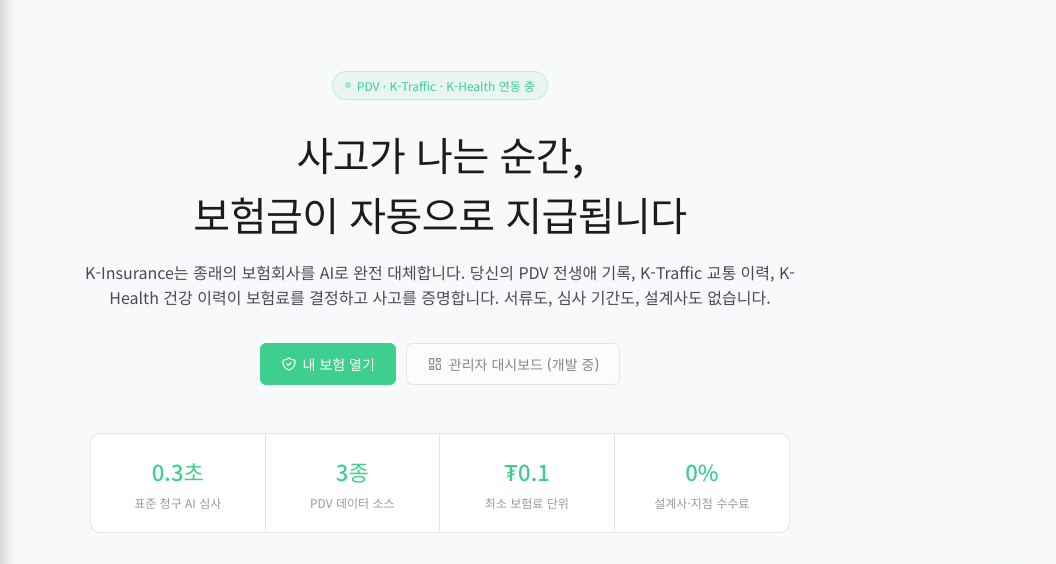
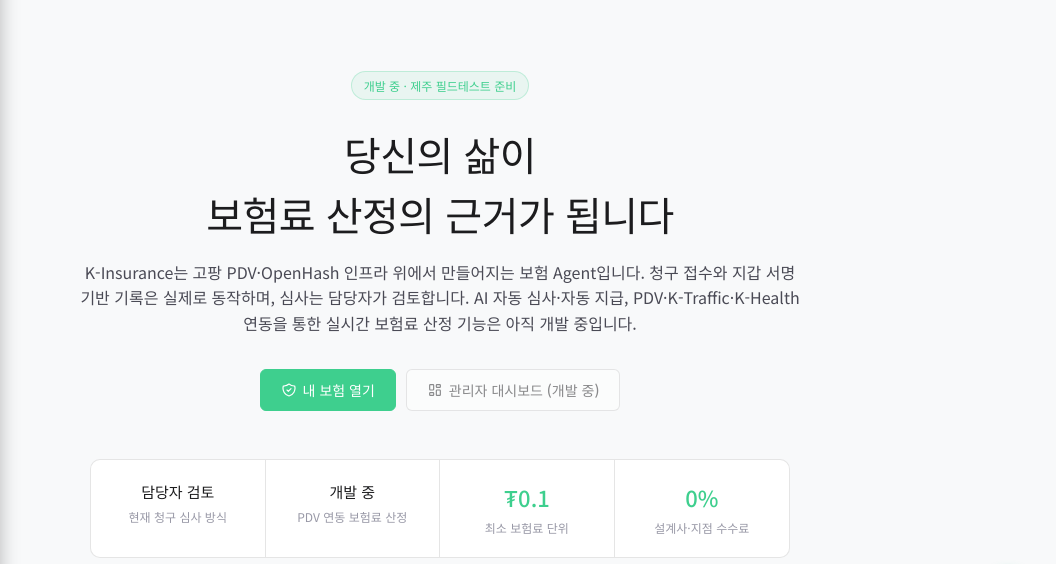
Before and after one commit to Openhash-Gopang/insurance, a website: page desktop.html in a window 1280 px wide. Shown: the part 140-704 px from the top of the page, 224-1280 px from the left. Drawn offline with Linux system fonts and the light colour scheme.

Commit message:
fix(긴급): desktop.html 히어로 섹션 — AI 자동심사·자동지급·PDV연동 과장 제거, 실제 동작(담당자 검토) 기준으로 정직화 (#6)
Co-authored-by: AI City Inc. <tensor.city@gmail.com>

```diff
--- a/desktop.html
+++ b/desktop.html
@@ -431,9 +431,9 @@ body.has-sidebar{padding-left:var(--sb-w-collapsed)}
 
 <!-- ── HERO ── -->
 <div class="hero">
-  <div class="hero-badge"><span class="pulse"></span>PDV · K-Traffic · K-Health 연동 중</div>
-  <h1>사고가 나는 순간,<br>보험금이 자동으로 지급됩니다</h1>
-  <p class="hero-sub">K-Insurance는 종래의 보험회사를 AI로 완전 대체합니다. 당신의 PDV 전생애 기록, K-Traffic 교통 이력, K-Health 건강 이력이 보험료를 결정하고 사고를 증명합니다. 서류도, 심사 기간도, 설계사도 없습니다.</p>
+  <div class="hero-badge" style="animation:none">개발 중 · 제주 필드테스트 준비</div>
+  <h1>당신의 삶이<br>보험료 산정의 근거가 됩니다</h1>
+  <p class="hero-sub">K-Insurance는 고팡 PDV·OpenHash 인프라 위에서 만들어지는 보험 Agent입니다. 청구 접수와 지갑 서명 기반 기록은 실제로 동작하며, 심사는 담당자가 검토합니다. AI 자동 심사·자동 지급, PDV·K-Traffic·K-Health 연동을 통한 실시간 보험료 산정 기능은 아직 개발 중입니다.</p>
   <div class="hero-actions">
     <a href="my_insurance.html" class="btn btn-brand">
       <svg width="16" height="16" viewBox="0 0 24 24" fill="none" stroke="currentColor" stroke-width="1.75" stroke-linecap="round" stroke-linejoin="round" aria-hidden="true"><path stroke="none" d="M0 0h24v24H0z" fill="none"/><path d="M9 12l2 2l4 -4"/><path d="M12 3a12 12 0 0 0 8.5 3a12 12 0 0 1 -8.5 15a12 12 0 0 1 -8.5 -15a12 12 0 0 0 8.5 -3"/></svg>
@@ -445,8 +445,8 @@ body.has-sidebar{padding-left:var(--sb-w-collapsed)}
     </span>
   </div>
   <div class="stat-strip">
-    <div class="stat"><div class="stat-val"><em>0.3초</em></div><div class="stat-lbl">표준 청구 AI 심사</div></div>
-    <div class="stat"><div class="stat-val"><em>3종</em></div><div class="stat-lbl">PDV 데이터 소스</div></div>
+    <div class="stat"><div class="stat-val" style="font-size:15px">담당자 검토</div><div class="stat-lbl">현재 청구 심사 방식</div></div>
+    <div class="stat"><div class="stat-val" style="font-size:15px">개발 중</div><div class="stat-lbl">PDV 연동 보험료 산정</div></div>
     <div class="stat"><div class="stat-val"><em>₮0.1</em></div><div class="stat-lbl">최소 보험료 단위</div></div>
     <div class="stat"><div class="stat-val"><em>0%</em></div><div class="stat-lbl">설계사·지점 수수료</div></div>
   </div>
```
